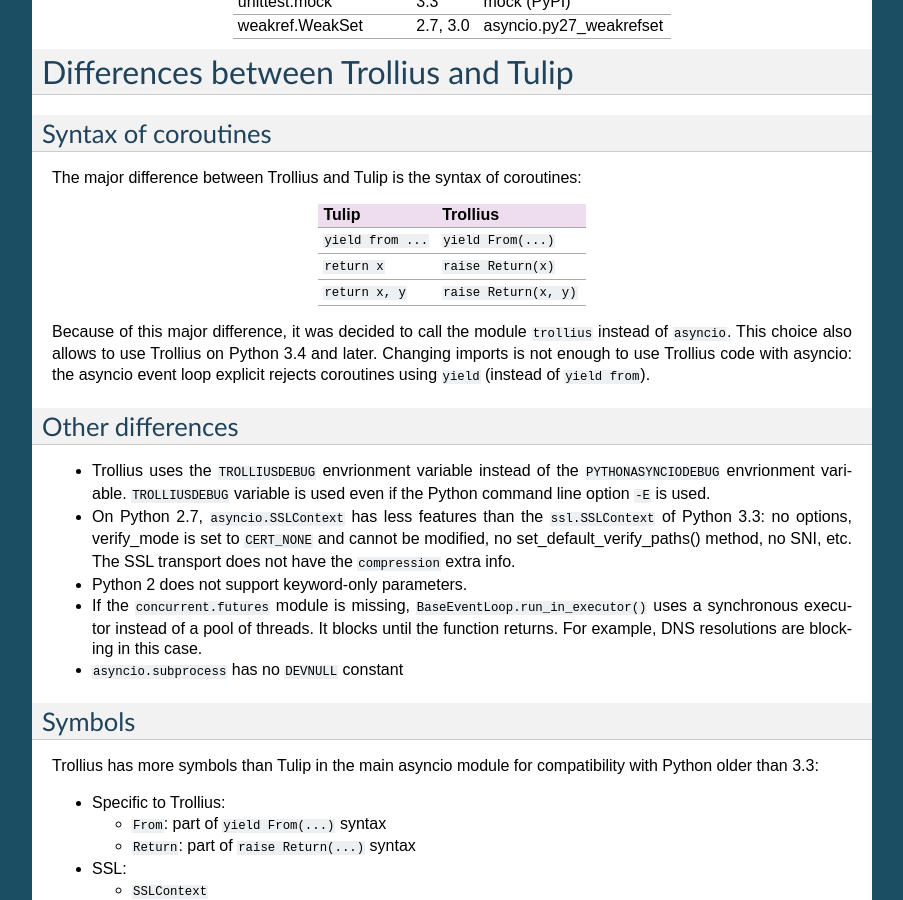
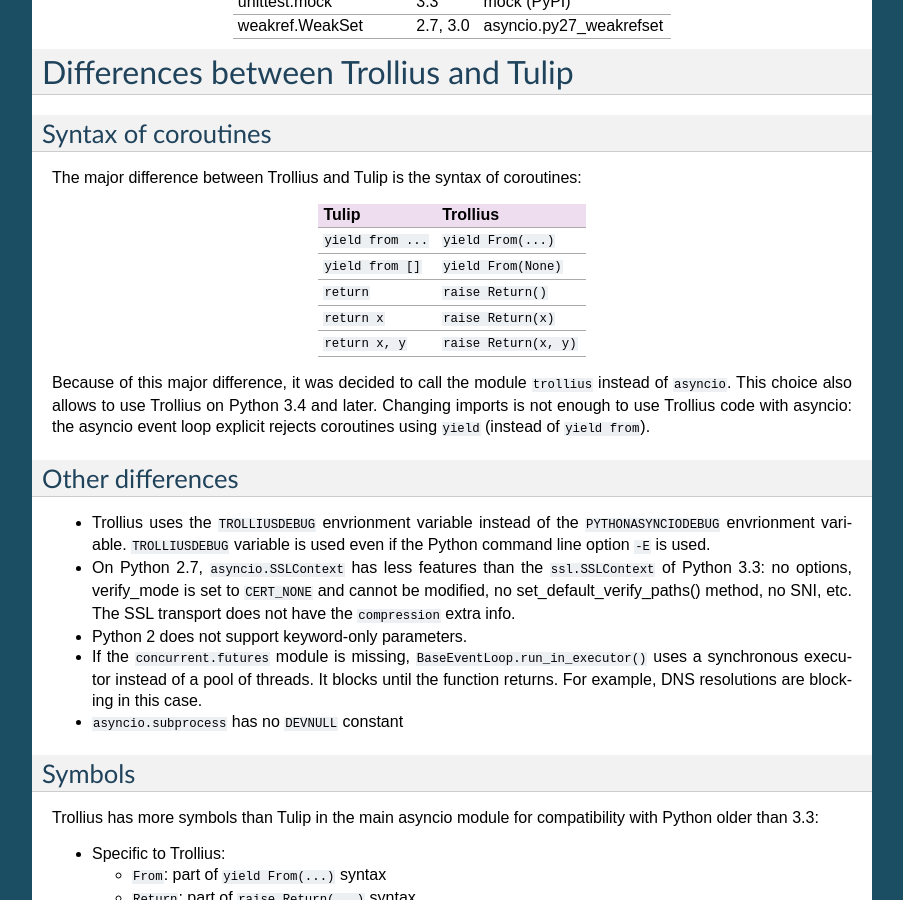
Before and after one commit to openstack-archive/deb-python-trollius, a Sphinx documentation site: the page built from doc/index.rst, in a window 1280 px wide and 900 px high, scrolled down 2883 px. Shown: the whole window, without its empty margins (198-1101 px from the left). Built offline with Sphinx 7.4.7, drawn with Linux system fonts in a browser that asks for light colours.

Commit message:
doc: diff

```diff
--- a/doc/index.rst
+++ b/doc/index.rst
@@ -203,6 +203,8 @@ The major difference between Trollius and Tulip is the syntax of coroutines:
 Tulip               Trollius
 ==================  ======================
 ``yield from ...``  ``yield From(...)``
+``yield from []``   ``yield From(None)``
+``return``          ``raise Return()``
 ``return x``        ``raise Return(x)``
 ``return x, y``     ``raise Return(x, y)``
 ==================  ======================
```
